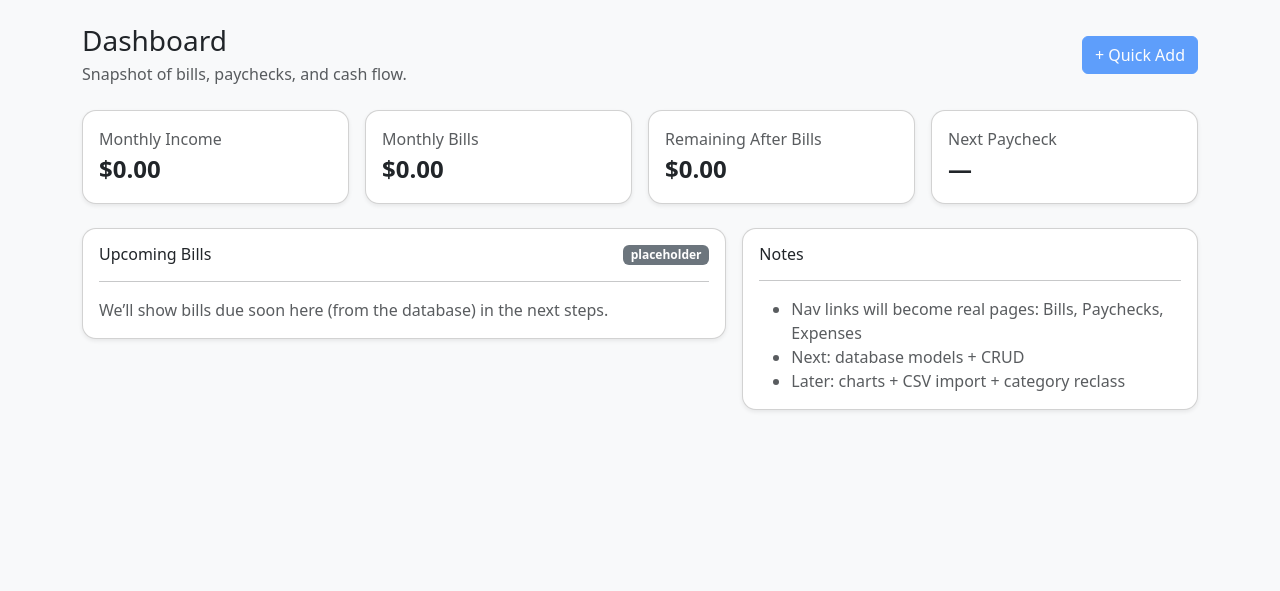
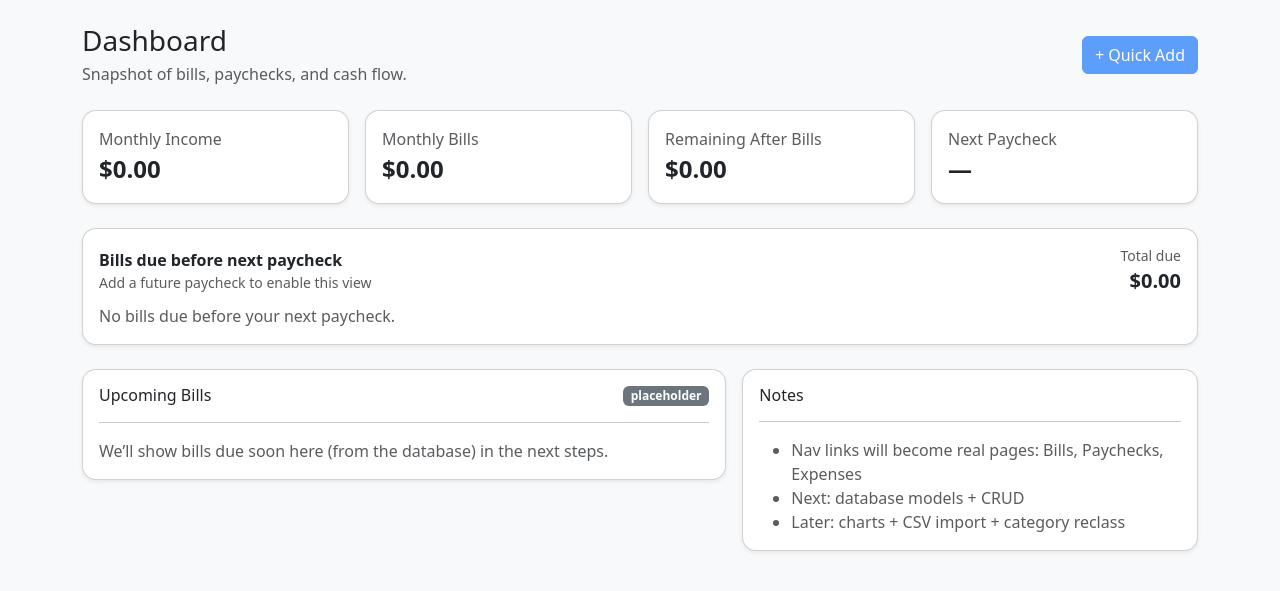
Before and after one commit to Sivad80/finance-dashboard-flask, a Flask app: page / in a window 1280 px wide. Shown: the part 56-647 px from the top of the page. Run offline with Flask 3, Linux system fonts and the light colour scheme; data that the repository does not hold is empty.

Commit message:
Dashboard: bills due before next paycheck

```diff
--- a/app/routes.py
+++ b/app/routes.py
@@ -3,6 +3,8 @@ from .models import Bill, Paycheck
 from .extensions import db
 from datetime import date
 from sqlalchemy import func
+from .utils import next_due_date
+
 
 
 
@@ -41,6 +43,23 @@ def dashboard():
         .first()
     )
     next_paycheck_label = next_paycheck.pay_date.strftime("%b %d, %Y") if next_paycheck else "—"
+    payday_date = next_paycheck.pay_date if next_paycheck else None
+
+    active_bills = Bill.query.filter(Bill.is_active == True).all()
+
+    bills_before_payday = []
+    for b in active_bills:
+        due = next_due_date(b.due_day, today)
+
+        # If we don't have a payday yet, we won't filter (Show empty list for now)
+        if payday_date and today <= due <= payday_date:
+            bills_before_payday.append({
+                "name": b.name,
+                "due": due,
+                "amount": float(b.amount),
+            })
+    bills_before_payday.sort(key=lambda x: x['due'])
+    total_due_before_payday = sum(x['amount'] for x in bills_before_payday)
 
     return render_template(
         "dashboard.html",
@@ -48,6 +67,9 @@ def dashboard():
         total_bills=float(total_bills),
         remaining=float(remaining),
         next_paycheck_label=next_paycheck_label,
+        bills_before_payday=bills_before_payday,
+        total_due_before_payday=total_due_before_payday,
+        payday_date=payday_date,
     )
 
 @main.route('/bills')
--- a/app/templates/dashboard.html
+++ b/app/templates/dashboard.html
@@ -49,6 +49,52 @@
     </div>
   </div>
 
+  <div class="card shadow-sm mt-4">
+  <div class="card-body">
+    <div class="d-flex justify-content-between align-items-center mb-2">
+      <div>
+        <div class="fw-semibold">Bills due before next paycheck</div>
+        <div class="text-muted small">
+          {% if payday_date %}
+            Through {{ payday_date.strftime("%b %d, %Y") }}
+          {% else %}
+            Add a future paycheck to enable this view
+          {% endif %}
+        </div>
+      </div>
+
+      <div class="text-end">
+        <div class="text-muted small">Total due</div>
+        <div class="fs-5 fw-semibold">${{ "%.2f"|format(total_due_before_payday) }}</div>
+      </div>
+    </div>
+
+    {% if bills_before_payday and payday_date %}
+      <div class="table-responsive">
+        <table class="table align-middle mb-0">
+          <thead>
+            <tr>
+              <th>Bill</th>
+              <th class="text-end">Due</th>
+              <th class="text-end">Amount</th>
+            </tr>
+          </thead>
+          <tbody>
+            {% for item in bills_before_payday %}
+              <tr>
+                <td class="fw-semibold">{{ item.name }}</td>
+                <td class="text-end">{{ item.due.strftime("%b %d") }}</td>
+                <td class="text-end">${{ "%.2f"|format(item.amount) }}</td>
+              </tr>
+            {% endfor %}
+          </tbody>
+        </table>
+      </div>
+    {% else %}
+      <div class="text-muted">No bills due before your next paycheck.</div>
+    {% endif %}
+  </div>
+</div>
   <div class="row g-3 mt-2">
     <div class="col-12 col-lg-7">
       <div class="card shadow-sm">
```
Also changed, not shown: app/utils.py (added, +22 -0 lines).
